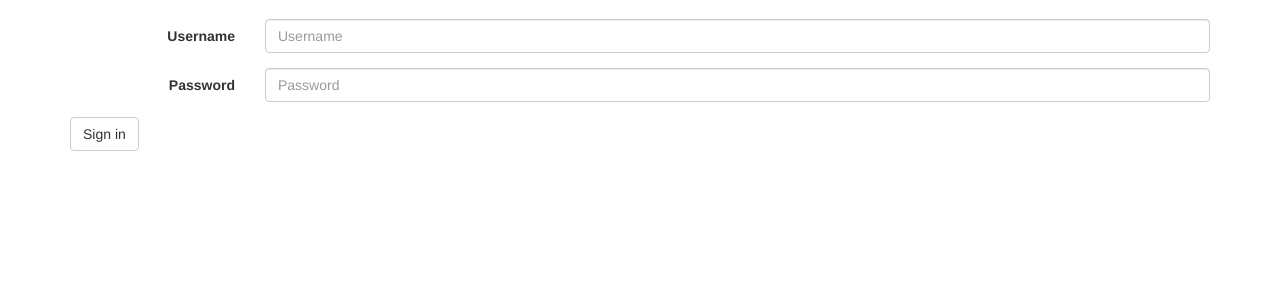
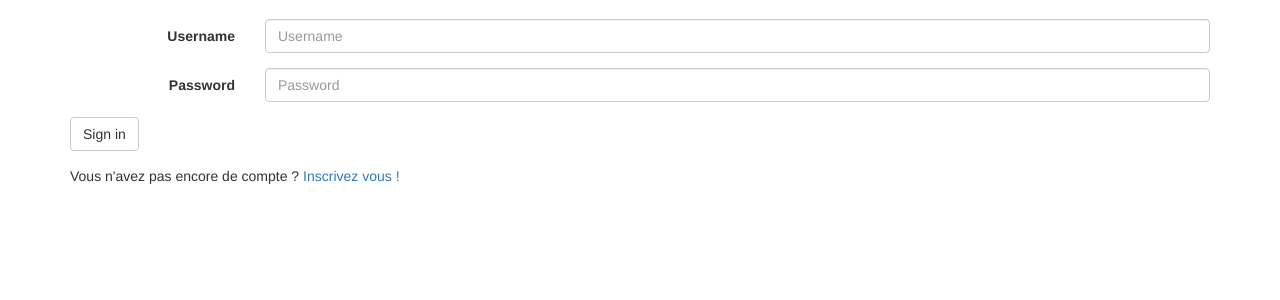
Before and after one commit to KelenFenrisson/IUTO_FlaskMusic, a Flask app: page /login/ in a window 1280 px wide. Shown: the part 51-351 px from the top of the page. Run offline with Flask 2, Linux system fonts and the light colour scheme; some libraries are stand-ins or nearby versions.

Commit message:
Ajout du lien vers le formulaire de creation de compte utilisateur

```diff
--- a/application/templates/login.html
+++ b/application/templates/login.html
@@ -27,5 +27,6 @@
       <button type="submit" class="btn btn-default"> Sign in </button>
     </div>
   </div>
+  <p>Vous n'avez pas encore de compte ? <a href="url_for('create_account')">Inscrivez vous !</a></p>
 </form>
 {% endblock %}
```
